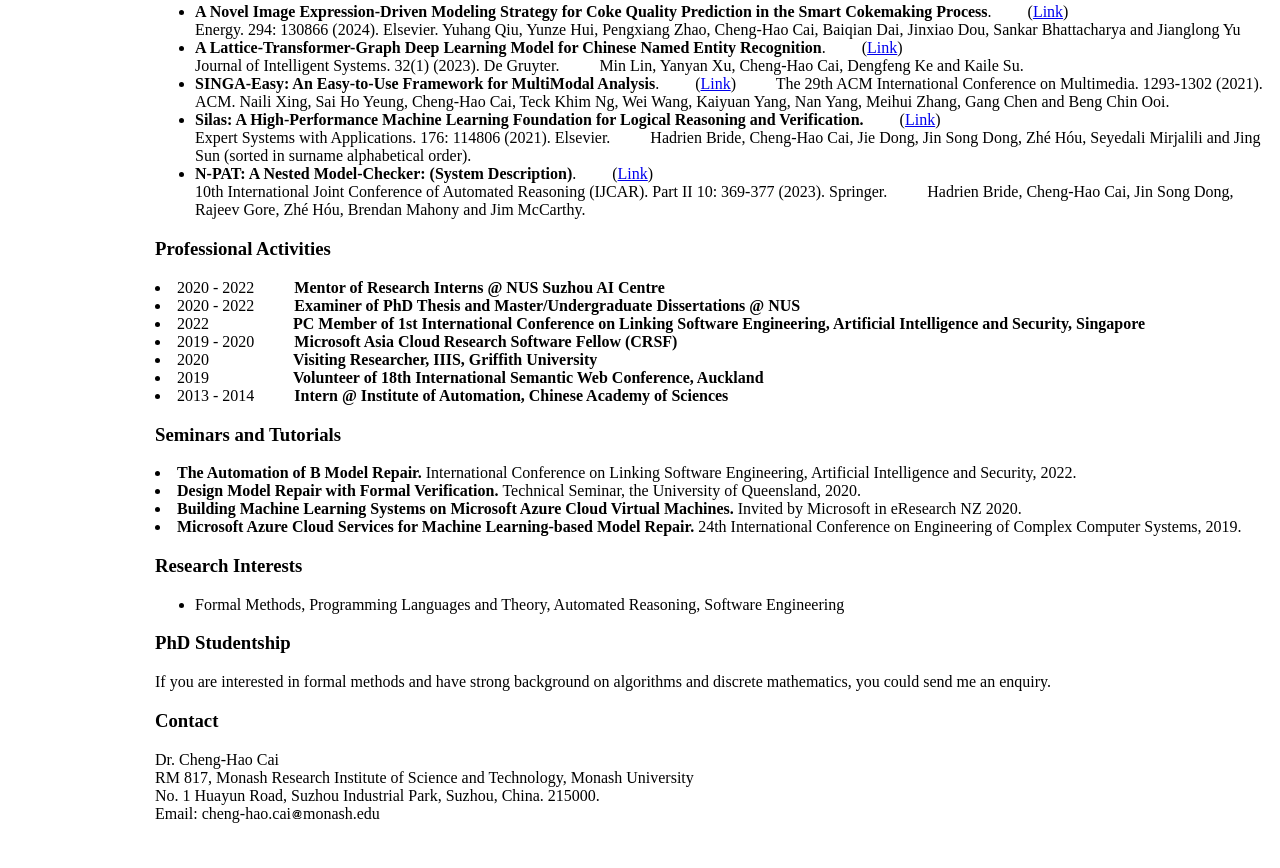
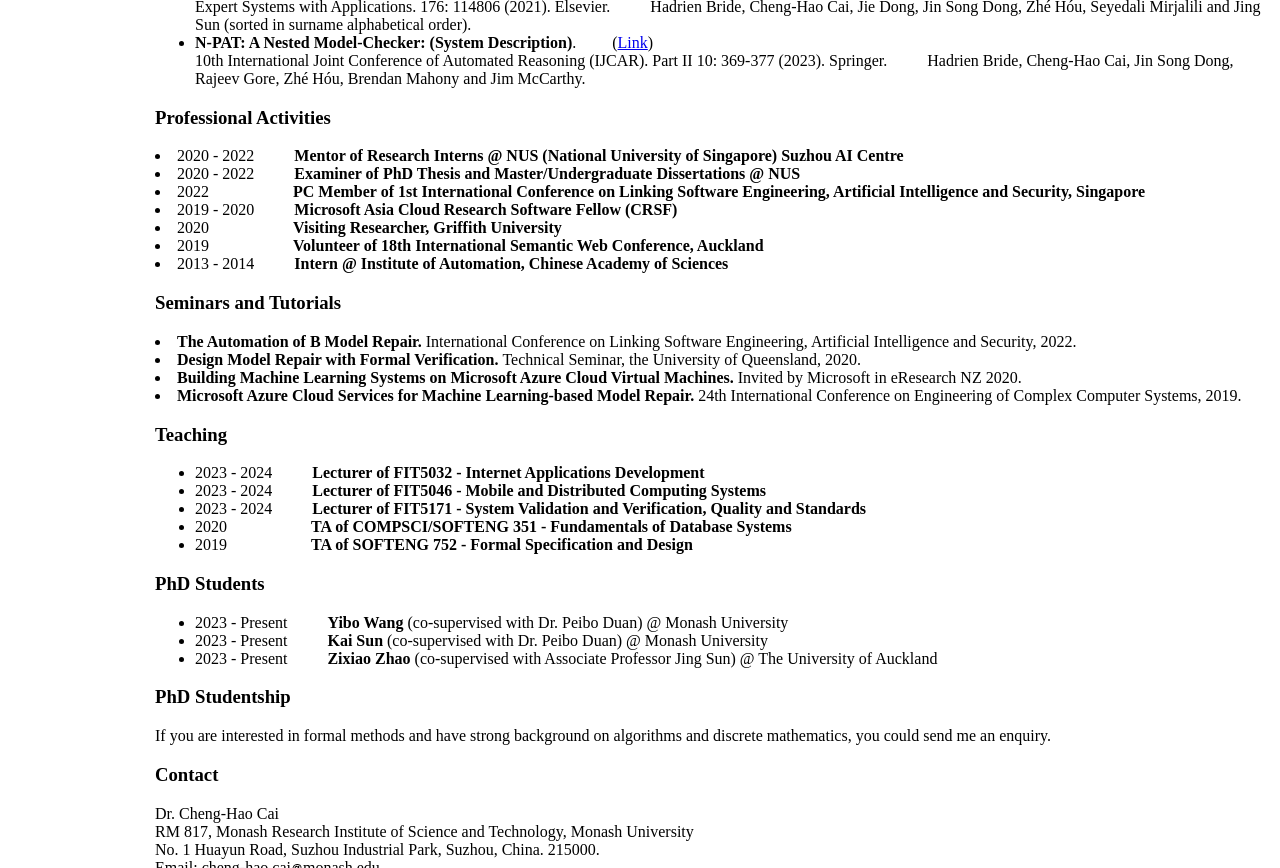
Before and after one commit to cchrewrite/cchrewrite.github.io, a plain HTML site: page index.html in a window 1280 px wide. Shown: the part 1218-2086 px from the top of the page. Drawn offline with Linux system fonts and the light colour scheme.

Commit message:
Update index.html

```diff
--- a/index.html
+++ b/index.html
@@ -42,22 +42,9 @@
   <li>2016 - 2017&nbsp&nbsp&nbsp&nbsp&nbsp&nbsp&nbsp&nbsp&nbsp&nbsp<strong>Master of Science (in Artificial Intelligence)</strong> &nbsp&nbsp&nbsp&nbsp&nbsp The University of Edinburgh, United Kingdom</li></li>
 </ul>
 
-<h3><a name="Teaching">Teaching</a></h3>
+<h3><a name="Research interests">Research Interests</a></h3>
 <ul>
-  <li>2023 - 2024&nbsp&nbsp&nbsp&nbsp&nbsp&nbsp&nbsp&nbsp&nbsp&nbsp<strong>Lecturer of FIT5032 - Internet Applications Development</strong></li>
-  <li>2023 - 2024&nbsp&nbsp&nbsp&nbsp&nbsp&nbsp&nbsp&nbsp&nbsp&nbsp<strong>Lecturer of FIT5046 - Mobile and Distributed Computing Systems</strong></li>
-  <li>2023 - 2024&nbsp&nbsp&nbsp&nbsp&nbsp&nbsp&nbsp&nbsp&nbsp&nbsp<strong>Lecturer of FIT5171 - System Validation and Verification, Quality and Standards</strong></li>
-  <li>2020&nbsp&nbsp&nbsp&nbsp&nbsp&nbsp&nbsp&nbsp&nbsp&nbsp&nbsp&nbsp&nbsp&nbsp&nbsp&nbsp&nbsp&nbsp&nbsp&nbsp&nbsp<strong>TA of COMPSCI/SOFTENG 351 - Fundamentals of Database Systems</strong></li>
-  <li>2019&nbsp&nbsp&nbsp&nbsp&nbsp&nbsp&nbsp&nbsp&nbsp&nbsp&nbsp&nbsp&nbsp&nbsp&nbsp&nbsp&nbsp&nbsp&nbsp&nbsp&nbsp<strong>TA of SOFTENG 752 - Formal Specification and Design</strong></li>
-</ul>
-
-
-<h3><a name="phdsupervision">PhD Students</a></h3>
-<ul>
-  <li>2023 - Present&nbsp&nbsp&nbsp&nbsp&nbsp&nbsp&nbsp&nbsp&nbsp&nbsp<strong>Yibo Wang</strong> (co-supervised with Dr. Peibo Duan) @ Monash University</li>
-  <li>2023 - Present&nbsp&nbsp&nbsp&nbsp&nbsp&nbsp&nbsp&nbsp&nbsp&nbsp<strong>Kai Sun</strong> (co-supervised with Dr. Peibo Duan) @ Monash University</li>
-  <li>2023 - Present&nbsp&nbsp&nbsp&nbsp&nbsp&nbsp&nbsp&nbsp&nbsp&nbsp<strong>Zixiao Zhao</strong> (co-supervised with Associate Professor Jing Sun) @ The University of Auckland</li>
-
+  <li>My current research is the automation of game development. It enables computers to automatically design computer games, so that different people can create their own games even if they don't know how to write programs. There are several questions to be explored. For example, how to enable computers to understand human's ideas by sound, text and video? How computers design the motions of NPC and the changes of scene? How computers develop reasonable stories and strategies? How computers arrange these elements into a game program...</li>
 </ul>
 
 <h3><a name="Publications">First Author Publications</a></h3>
@@ -111,7 +98,7 @@
 
 <h3><a name="Professional activities">Professional Activities</a></h3>
 
-<li>2020 - 2022&nbsp&nbsp&nbsp&nbsp&nbsp&nbsp&nbsp&nbsp&nbsp&nbsp<strong>Mentor of Research Interns @ NUS Suzhou AI Centre</strong></li>
+<li>2020 - 2022&nbsp&nbsp&nbsp&nbsp&nbsp&nbsp&nbsp&nbsp&nbsp&nbsp<strong>Mentor of Research Interns @ NUS (National University of Singapore) Suzhou AI Centre</strong></li>
 
 <li>2020 - 2022&nbsp&nbsp&nbsp&nbsp&nbsp&nbsp&nbsp&nbsp&nbsp&nbsp<strong>Examiner of PhD Thesis and Master/Undergraduate Dissertations @ NUS</strong></li>
 
@@ -119,7 +106,7 @@
 
 <li>2019 - 2020&nbsp&nbsp&nbsp&nbsp&nbsp&nbsp&nbsp&nbsp&nbsp&nbsp<strong>Microsoft Asia Cloud Research Software Fellow (CRSF)</strong></li>
 
-<li>2020&nbsp&nbsp&nbsp&nbsp&nbsp&nbsp&nbsp&nbsp&nbsp&nbsp&nbsp&nbsp&nbsp&nbsp&nbsp&nbsp&nbsp&nbsp&nbsp&nbsp&nbsp<strong>Visiting Researcher, IIIS, Griffith University</strong></li>
+<li>2020&nbsp&nbsp&nbsp&nbsp&nbsp&nbsp&nbsp&nbsp&nbsp&nbsp&nbsp&nbsp&nbsp&nbsp&nbsp&nbsp&nbsp&nbsp&nbsp&nbsp&nbsp<strong>Visiting Researcher, Griffith University</strong></li>
 
 <li>2019&nbsp&nbsp&nbsp&nbsp&nbsp&nbsp&nbsp&nbsp&nbsp&nbsp&nbsp&nbsp&nbsp&nbsp&nbsp&nbsp&nbsp&nbsp&nbsp&nbsp&nbsp<strong>Volunteer of 18th International Semantic Web Conference, Auckland</strong></li>
 
@@ -135,9 +122,22 @@
 
 <li><strong>Microsoft Azure Cloud Services for Machine Learning-based Model Repair. </strong> 24th International Conference on Engineering of Complex Computer Systems, 2019.</li>
 
-<h3><a name="Research interests">Research Interests</a></h3>
+<h3><a name="Teaching">Teaching</a></h3>
 <ul>
-  <li>Formal Methods, Programming Languages and Theory, Automated Reasoning, Software Engineering</li>
+  <li>2023 - 2024&nbsp&nbsp&nbsp&nbsp&nbsp&nbsp&nbsp&nbsp&nbsp&nbsp<strong>Lecturer of FIT5032 - Internet Applications Development</strong></li>
+  <li>2023 - 2024&nbsp&nbsp&nbsp&nbsp&nbsp&nbsp&nbsp&nbsp&nbsp&nbsp<strong>Lecturer of FIT5046 - Mobile and Distributed Computing Systems</strong></li>
+  <li>2023 - 2024&nbsp&nbsp&nbsp&nbsp&nbsp&nbsp&nbsp&nbsp&nbsp&nbsp<strong>Lecturer of FIT5171 - System Validation and Verification, Quality and Standards</strong></li>
+  <li>2020&nbsp&nbsp&nbsp&nbsp&nbsp&nbsp&nbsp&nbsp&nbsp&nbsp&nbsp&nbsp&nbsp&nbsp&nbsp&nbsp&nbsp&nbsp&nbsp&nbsp&nbsp<strong>TA of COMPSCI/SOFTENG 351 - Fundamentals of Database Systems</strong></li>
+  <li>2019&nbsp&nbsp&nbsp&nbsp&nbsp&nbsp&nbsp&nbsp&nbsp&nbsp&nbsp&nbsp&nbsp&nbsp&nbsp&nbsp&nbsp&nbsp&nbsp&nbsp&nbsp<strong>TA of SOFTENG 752 - Formal Specification and Design</strong></li>
+</ul>
+
+
+<h3><a name="phdsupervision">PhD Students</a></h3>
+<ul>
+  <li>2023 - Present&nbsp&nbsp&nbsp&nbsp&nbsp&nbsp&nbsp&nbsp&nbsp&nbsp<strong>Yibo Wang</strong> (co-supervised with Dr. Peibo Duan) @ Monash University</li>
+  <li>2023 - Present&nbsp&nbsp&nbsp&nbsp&nbsp&nbsp&nbsp&nbsp&nbsp&nbsp<strong>Kai Sun</strong> (co-supervised with Dr. Peibo Duan) @ Monash University</li>
+  <li>2023 - Present&nbsp&nbsp&nbsp&nbsp&nbsp&nbsp&nbsp&nbsp&nbsp&nbsp<strong>Zixiao Zhao</strong> (co-supervised with Associate Professor Jing Sun) @ The University of Auckland</li>
+
 </ul>
 
 <h3><a name="Note">PhD Studentship</a></h3>
```
